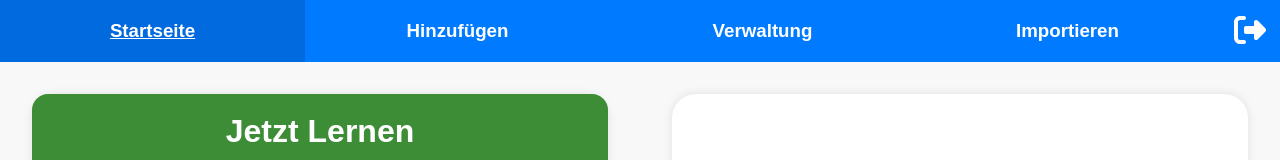
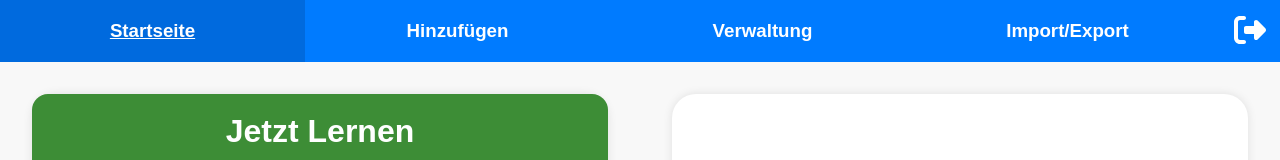
Before and after one commit to mohid-1311/Flashcards, a React (Create React App) app in the folder Frontend/: page /Startseite in a window 1280 px wide. Shown: the top 160 px of the page. Built offline with nearby package versions, Linux system fonts and the light colour scheme; sample sign-in values are in the browser's storage; a web font is replaced by a local one.

Commit message:
NavBar Titel von Importieren zu Import/Export geändert

```diff
--- a/Frontend/src/Components/NavBar/NavBar.tsx
+++ b/Frontend/src/Components/NavBar/NavBar.tsx
@@ -18,7 +18,7 @@ function NavBar() {
     { link: "./Startseite", label: "Startseite" },
     { link: "./Hinzufuegen", label: "Hinzufügen" },
     { link: "./Verwaltung", label: "Verwaltung" },
-    { link: "./Importieren", label: "Importieren" },
+    { link: "./Importieren", label: "Import/Export" },
   ]
 
   return (
```
